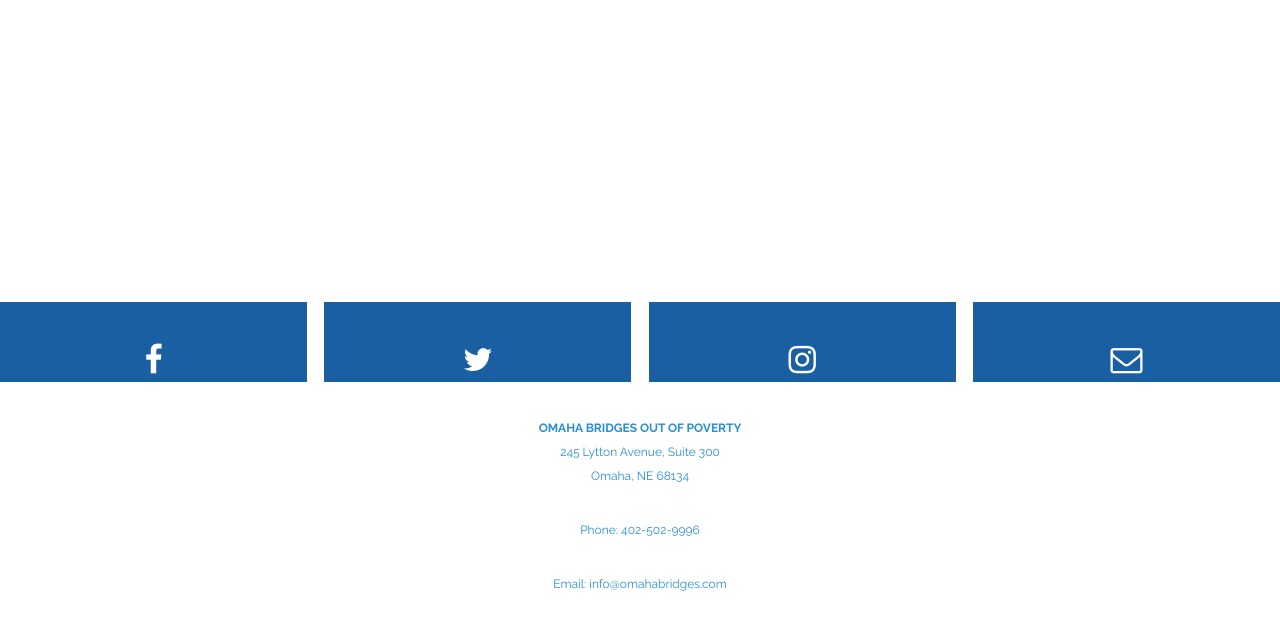
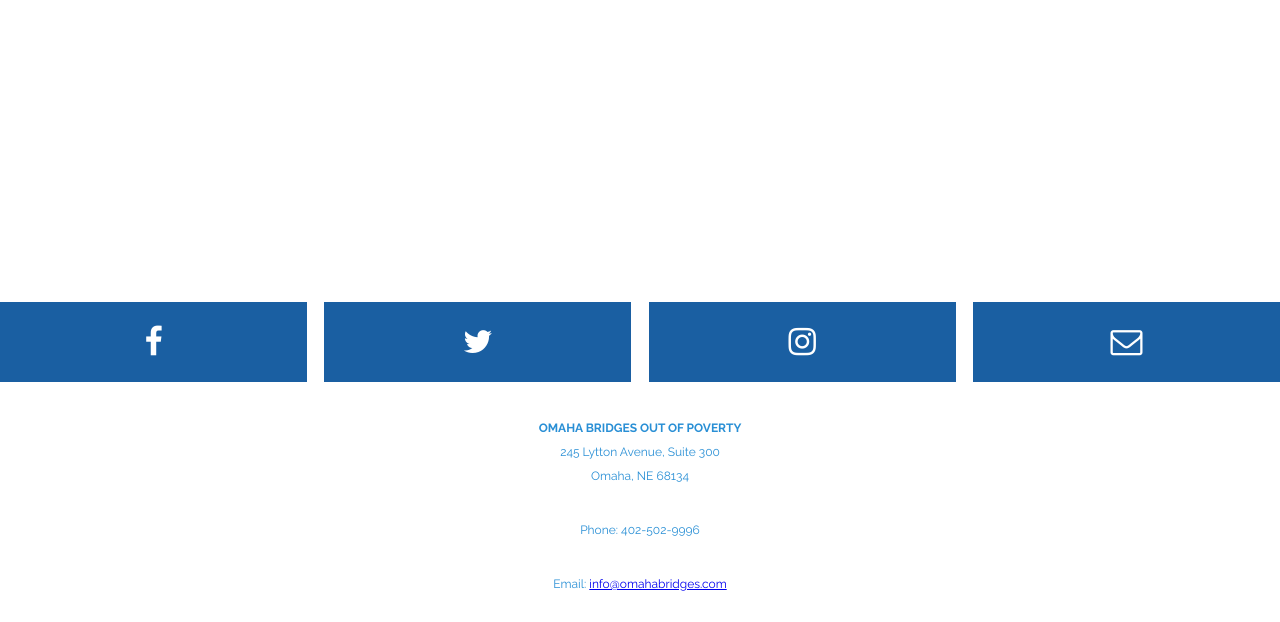
Before and after one commit to bridgesoutofpoverty/bridgesoutofpoverty.github.io, a plain HTML site: page BridgesHeader_Footer.html in a window 1280 px wide. Shown: the part 662-1284 px from the top of the page. Drawn offline with Linux system fonts and the light colour scheme.

Commit message:
desktop version set

```diff
--- a/BridgesHeader_Footer.html
+++ b/BridgesHeader_Footer.html
@@ -51,6 +51,7 @@
             line-height: 15vh;
             margin-left: 10vw;
             vertical-align: middle;
+            position: absolute;
 
         }
 
@@ -96,7 +97,7 @@
             background-color: #1A5FA2;
             display: inline-block;
             line-height: 10vh;
-
+            position: relative;
         }
 
         .socialBox:hover {
@@ -105,35 +106,35 @@
 
         .fa-facebook  {
             color: white;
-            position: relative;
+            position: absolute;
             top:50%;
             left:50%;
-            transform:translate(-50%,-50%)
+            transform:translate(-50%,-50%);
         }
 
         .fa-twitter {
            color: white;
-           position: relative;
+           position: absolute;
             top:50%;
             left:50%;
-            transform:translate(-50%,-50%)
+            transform:translate(-50%,-50%);
         }
 
         .fa-instagram {
            color: white;
-           position: relative;
+           position: absolute;
             top:50%;
             left:50%;
-            transform:translate(-50%,-50%)
+            transform:translate(-50%,-50%);
 
         }
 
         .fa-envelope-o {
            color: white;
-           position: relative;
+           position: absolute;
             top:50%;
             left:50%;
-            transform:translate(-50%,-50%)
+            transform:translate(-50%,-50%);
 
         }
         .contactBlock {
@@ -180,7 +181,7 @@
             <div class="socialBox"><a href="https://twitter.com/OmahaBridges
                 "><span class="fa fa-twitter fa-2x" aria-hidden="true"></span></a></div>
             <div class="socialBox"><a href="https://www.instagram.com/omahabridges/
-                "><span class="fa fa-instagram fa-2x" aria-hidden="true"></span></a></div><div class="socialBox"><span class="fa fa-envelope-o fa-2x" aria-hidden="true"></span></div></div>
+                "><span class="fa fa-instagram fa-2x" aria-hidden="true"></span></a></div><div class="socialBox"><a href="mailto:info@omahabridges.com"><span class="fa fa-envelope-o fa-2x" aria-hidden="true"></span></a></div></div>
         <div class="contactBlock">
             <p><b>OMAHA BRIDGES OUT OF POVERTY</b></p>
             <p>245 Lytton Avenue, Suite 300</p>
@@ -188,7 +189,7 @@
             <br />
             <p>Phone: 402-502-9996</p>
             <br />
-            <p>Email: info@omahabridges.com</p>
+            <p>Email: <a href="mailto:info@omahabridges.com">info@omahabridges.com</a></p>
         </div>
 
 
```
